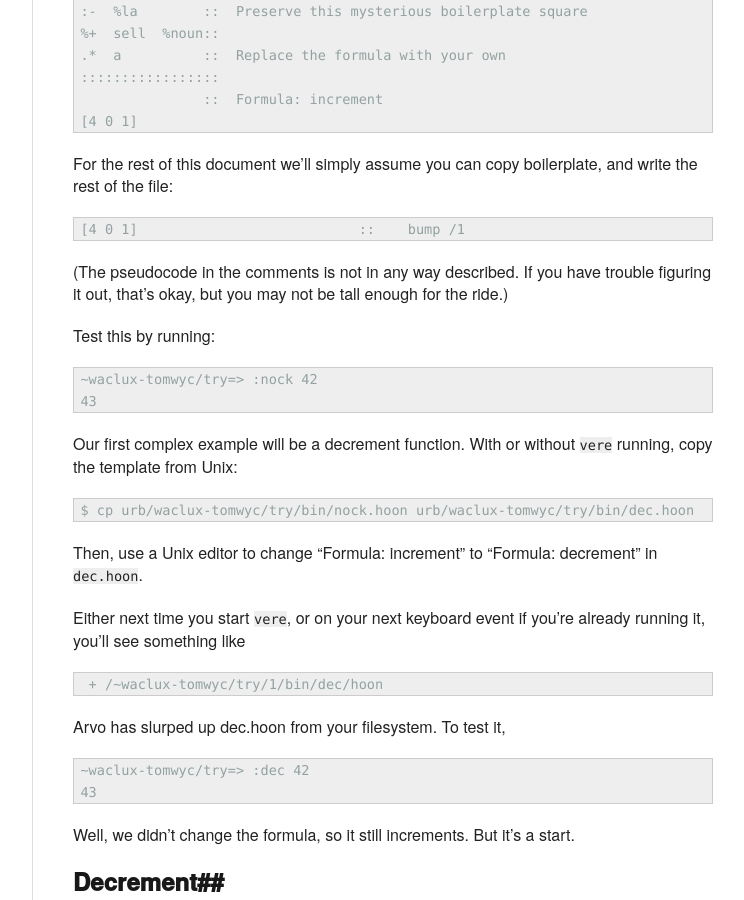
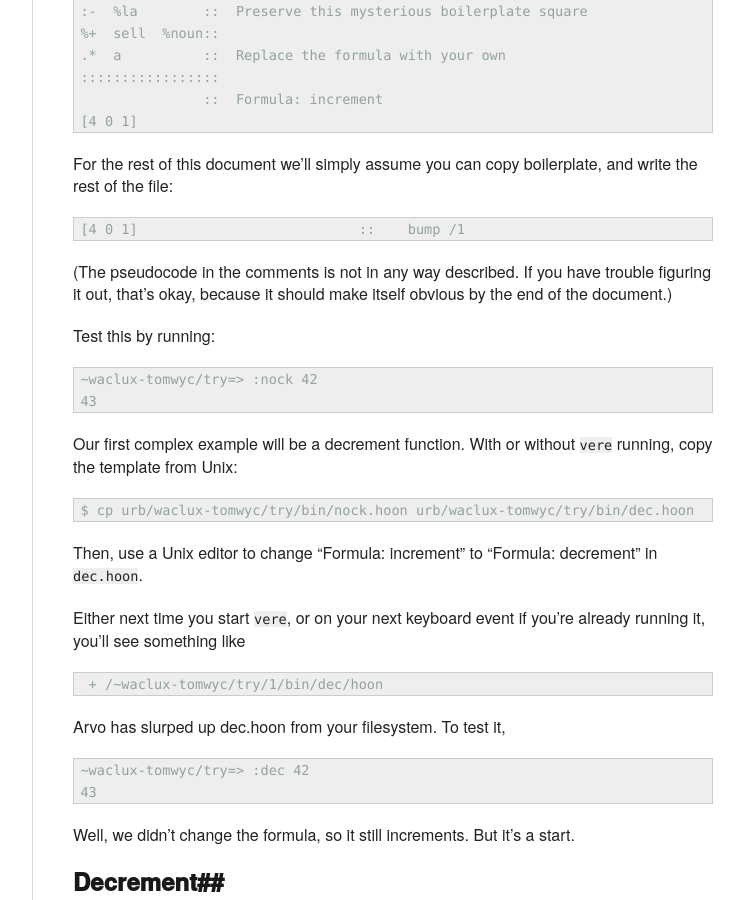
Before and after one commit to urbit/old-urbit.org, a Jekyll site: the page built from _posts/doc/2013-11-18-urbit-is-easy-ch4.markdown, in a window 1280 px wide and 900 px high, scrolled down 1070 px. Shown: the whole window, without its empty margins (378-1122 px from the left). Built offline with Jekyll 4.4.1, drawn with Linux system fonts in a browser that asks for light colours.

Commit message:
try and avoid the following reaction:
"If I wasn't rather impressed with what Urbit does on its higher levels,
I would honestly just dismiss this guy as a douche and never
touch this software."

```diff
--- a/_posts/doc/2013-11-18-urbit-is-easy-ch4.markdown
+++ b/_posts/doc/2013-11-18-urbit-is-easy-ch4.markdown
@@ -68,8 +68,8 @@ boilerplate, and write the rest of the file:
     [4 0 1]                           ::    bump /1
 
 (The pseudocode in the comments is not in any way described.  If
-you have trouble figuring it out, that's okay, but you may not be
-tall enough for the ride.)
+you have trouble figuring it out, that's okay, because it should
+make itself obvious by the end of the document.)
 
 Test this by running:
 
```
